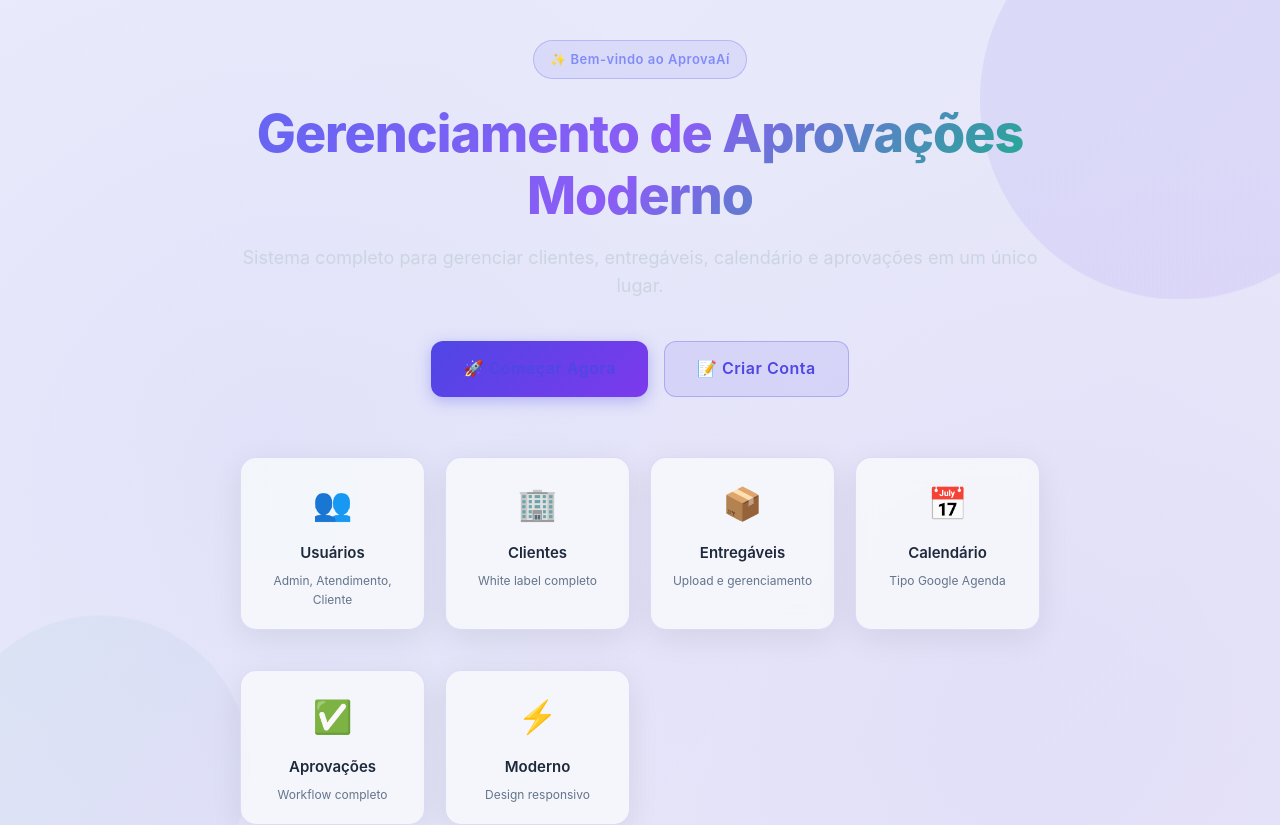
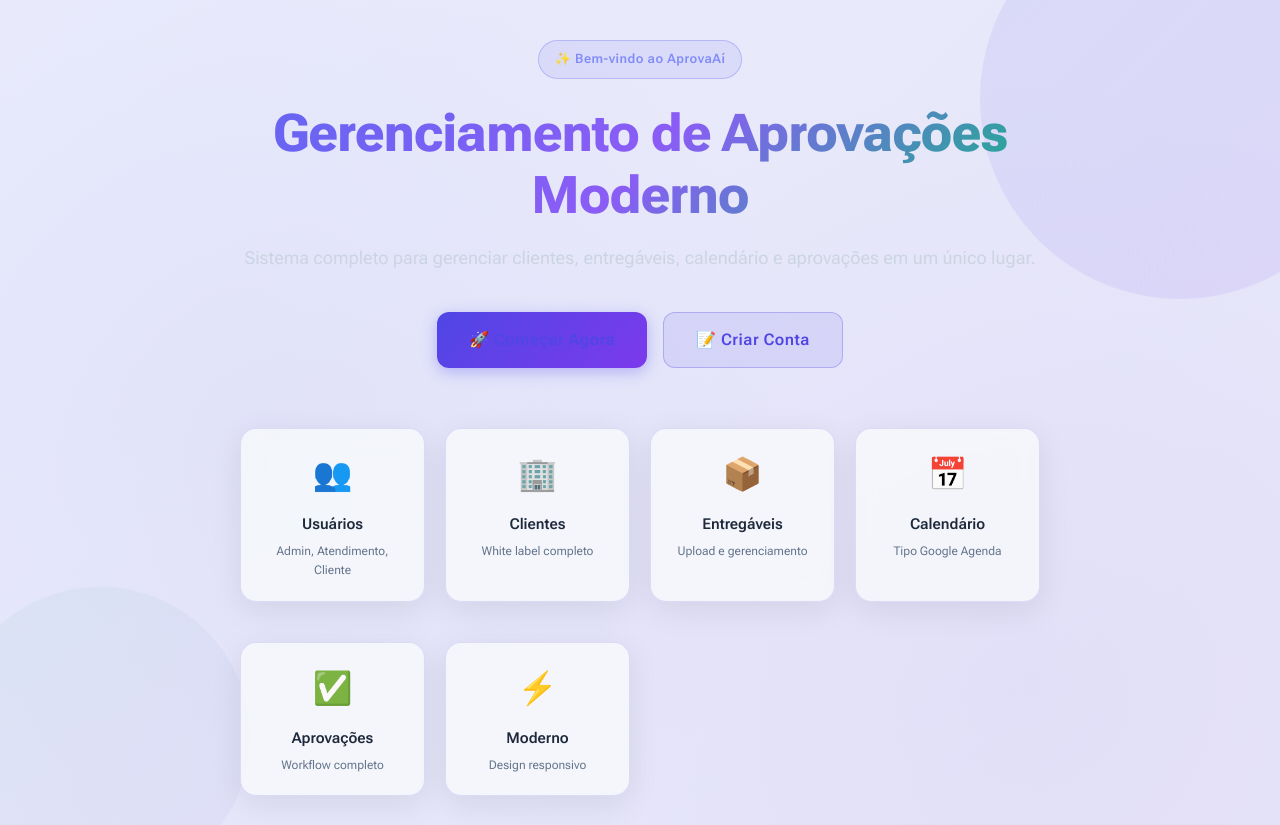
Before and after one commit to mel-schultz/aprovar, a Next.js app: page / in a window 1280 px wide. Shown: the top 825 px of the page. Built offline with nearby package versions, Linux system fonts and the light colour scheme.

Commit message:
typography

```diff
--- a/app/globals.css
+++ b/app/globals.css
@@ -1,3 +1,5 @@
+@import url('https://fonts.googleapis.com/css2?family=Roboto+Flex:opsz,wght@8..144,100..1000&display=swap');
+
 * {
   margin: 0;
   padding: 0;
@@ -25,7 +27,7 @@
 }
 
 body {
-  font-family: -apple-system, BlinkMacSystemFont, 'Segoe UI', 'Roboto', sans-serif;
+  font-family: 'Roboto Flex', -apple-system, BlinkMacSystemFont, 'Segoe UI', 'Roboto', sans-serif;
   background: linear-gradient(135deg, var(--bg) 0%, #1a1f3a 100%);
   color: var(--text-primary);
   line-height: 1.6;
```
